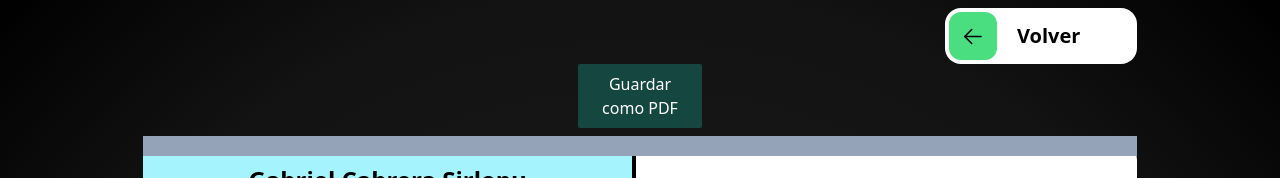
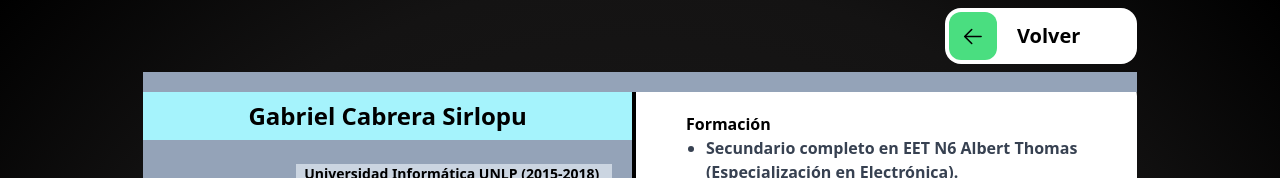
Before and after one commit to gab617/portfolio2, a React (Vite) app: page /cv in a window 1280 px wide. Shown: the top 178 px of the page. Built offline with nearby package versions, Linux system fonts and the light colour scheme; no server answers.

Commit message:
fix rout

```diff
--- a/src/pages/CV/Cv.jsx
+++ b/src/pages/CV/Cv.jsx
@@ -3,7 +3,6 @@ import { Link } from "react-router-dom";
 import { CurricVitae } from "./components/CurricVitae";
 import { FooterCv } from "./components/FooterCv";
 import { ButtonVolver } from "../../components/ButtonVolver";
-import ReactToPrint from "react-to-print";
 
 
 export function Cv() {
@@ -17,12 +16,7 @@ export function Cv() {
       </div>
 
 
-      <div className="mx-auto w-[10%] bg-teal-500 bg-opacity-30 lg:rounded-sm rounded-xl p-2 transform transition-transform duration-300 ease-in-out hover:scale-110">
-        <ReactToPrint
-          trigger={() => <button>Guardar como PDF</button>}
-          content={() => creditsPDFRef.current}
-        />
-      </div>
+
       <div>
         <CurricVitae cvRef={cvRef} />
         <FooterCv cvRef={cvRef} />
--- a/vite.config.js
+++ b/vite.config.js
@@ -4,13 +4,4 @@ import react from '@vitejs/plugin-react-swc'
 // https://vitejs.dev/config/
 export default defineConfig({
   plugins: [react()],
-  server: {
-    // Asegura que todas las rutas sean manejadas por React Router
-    historyApiFallback: true,
-  },
-  build: {
-    rollupOptions: {
-      input: '/index.html',
-    },
-  },
 })
```
Also changed, not shown: vercel.json (added).
